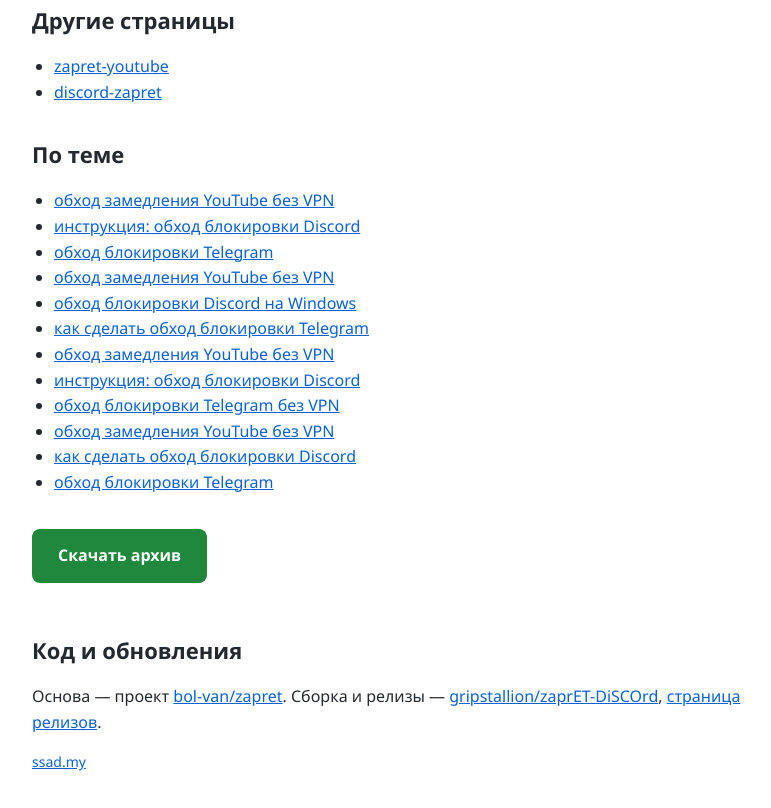
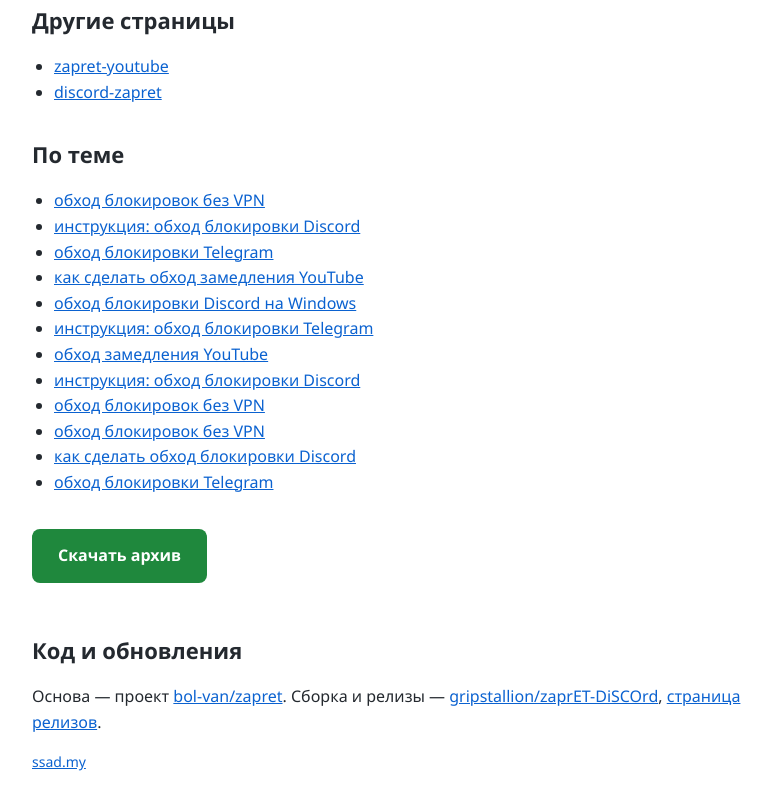
Before and after one commit to GripStallion/zaprET-DiSCOrd, a plain HTML site: page docs/index.html in a window 1280 px wide. Shown: the part 2006-2814 px from the top of the page, without its empty margins (228-999 px from the left). Drawn offline with Linux system fonts and the light colour scheme.

Commit message:
Update docs

```diff
--- a/docs/index.html
+++ b/docs/index.html
@@ -95,18 +95,18 @@
 
   <h2>По теме</h2>
   <ul>
-    <li><a href="https://github.com/symbolheraldsun/zapret-youtube">обход замедления YouTube без VPN</a></li>
+    <li><a href="https://github.com/attoaeromancerfix/diScoRD-yoUTUBe-fIX">обход блокировок без VPN</a></li>
     <li><a href="https://github.com/desertmillerestimate/discord-unban">инструкция: обход блокировки Discord</a></li>
-    <li><a href="https://github.com/exteriormidgepierce/telegram-unban">обход блокировки Telegram</a></li>
-    <li><a href="https://github.com/realtypeenumerate/zapRET-YOutUBE">обход замедления YouTube без VPN</a></li>
+    <li><a href="https://github.com/freegrenadier/zapret-telegram">обход блокировки Telegram</a></li>
+    <li><a href="https://github.com/aquaraikageportal/youtubezapret">как сделать обход замедления YouTube</a></li>
     <li><a href="https://github.com/twilighttradesman/zaprET-DiSCOrd">обход блокировки Discord на Windows</a></li>
-    <li><a href="https://github.com/diamondcolonelcode/telegramzapret">как сделать обход блокировки Telegram</a></li>
-    <li><a href="https://github.com/separatecastermarch/zapret-youtube">обход замедления YouTube без VPN</a></li>
+    <li><a href="https://github.com/diskwavecultivate/telegram-zapret">инструкция: обход блокировки Telegram</a></li>
+    <li><a href="https://github.com/barbcorporal/yOUTubeZaprET">обход замедления YouTube</a></li>
     <li><a href="https://github.com/ironchemisttitle34/discordzapret">инструкция: обход блокировки Discord</a></li>
-    <li><a href="https://github.com/highwaytriupgrade/zaprettelegram">обход блокировки Telegram без VPN</a></li>
-    <li><a href="https://github.com/zombieofficer/YoutubeObhod">обход замедления YouTube без VPN</a></li>
+    <li><a href="https://github.com/watchtradershape/zapret-telegram-discord">обход блокировок без VPN</a></li>
+    <li><a href="https://github.com/badgeoceanflex/zaPRet-DIScORD-yOUTUbe">обход блокировок без VPN</a></li>
     <li><a href="https://github.com/thornnewtstring/zapretdiscord">как сделать обход блокировки Discord</a></li>
-    <li><a href="https://github.com/limestonepool/tELegrAMZapReT">обход блокировки Telegram</a></li>
+    <li><a href="https://github.com/varnishcenter57/zapret-telegram">обход блокировки Telegram</a></li>
   </ul>
 
   <p><a class="cta" href="https://github.com/gripstallion/zaprET-DiSCOrd/releases/latest">Скачать архив</a></p>
```
